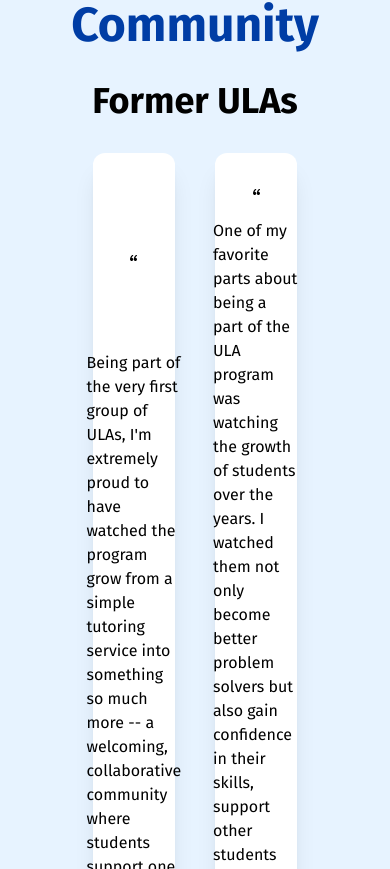
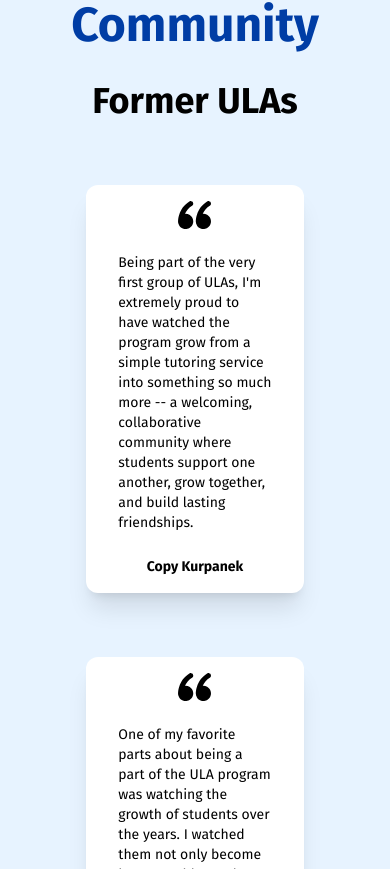
Before and after one commit to acm-ucr/cse-ula, a Next.js app: page / in a window 390 px wide. Shown: the part 1435-2304 px from the top of the page. Built offline with nearby package versions, Linux system fonts and the light colour scheme.

Commit message:
Implemented Mobile Responsiveness for Testimonies

```diff
--- a/src/components/home/Card.tsx
+++ b/src/components/home/Card.tsx
@@ -8,12 +8,12 @@ interface componentProps {
 
 const Card = ({ name, quote }: componentProps) => {
   return (
-    <div className="mx-auto flex w-2/3 flex-col place-items-center justify-evenly rounded-xl bg-white p-8 shadow-xl">
+    <div className="mx-auto my-8 flex w-2/3 flex-col place-items-center justify-evenly rounded-xl bg-white p-3 shadow-xl lg:p-8">
       <div className="place-items-center p-1">
-        <Image src={quoteIcon} className="w-3/4" alt="quoteIcon" />
+        <Image src={quoteIcon} className="w-1/2 lg:w-3/4" alt="quoteIcon" />
       </div>
-      <div className="p-5 md:text-left">{quote}</div>
-      <div className="p-1 font-bold">{name}</div>
+      <div className="p-5 text-left text-sm lg:text-base">{quote}</div>
+      <div className="p-1 text-sm font-bold lg:text-base">{name}</div>
     </div>
   );
 };
--- a/src/components/home/Testimony.tsx
+++ b/src/components/home/Testimony.tsx
@@ -6,9 +6,9 @@ const Testimony = () => {
   return (
     <div className="flex w-full flex-col bg-ula-blue-highlight p-8">
       <Header text="Words from the ULA Community" />
-      <div className="mx-auto flex w-3/4 flex-col justify-center">
+      <div className="mx-auto flex flex-col justify-center lg:w-3/4">
         <p className="my-8 text-center text-4xl font-semibold">Former ULAs</p>
-        <div className="grid grid-cols-2">
+        <div className="grid grid-cols-1 lg:grid-cols-2">
           {testimonies.slice(0, 2).map(({ name, quote }, index) => (
             <Card key={index} name={name} quote={quote} />
           ))}
@@ -16,7 +16,7 @@ const Testimony = () => {
         <p className="my-8 pt-6 text-center text-4xl font-semibold">
           Current ULAs
         </p>
-        <div className="grid grid-cols-2">
+        <div className="grid grid-cols-1 lg:grid-cols-2">
           {testimonies.slice(2, 4).map(({ name, quote }, index) => (
             <Card key={index} name={name} quote={quote} />
           ))}
@@ -24,7 +24,7 @@ const Testimony = () => {
         <p className="my-8 pt-6 text-center text-4xl font-semibold">
           Students on ULA
         </p>
-        <div className="grid grid-cols-2">
+        <div className="grid grid-cols-1 lg:grid-cols-2">
           {testimonies.slice(4, 6).map(({ name, quote }, index) => (
             <Card key={index} name={name} quote={quote} />
           ))}
```
